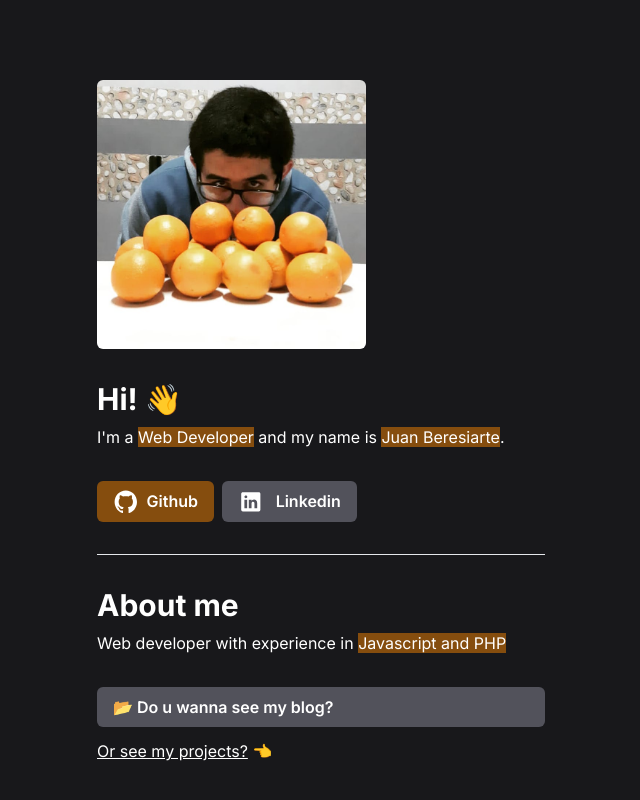
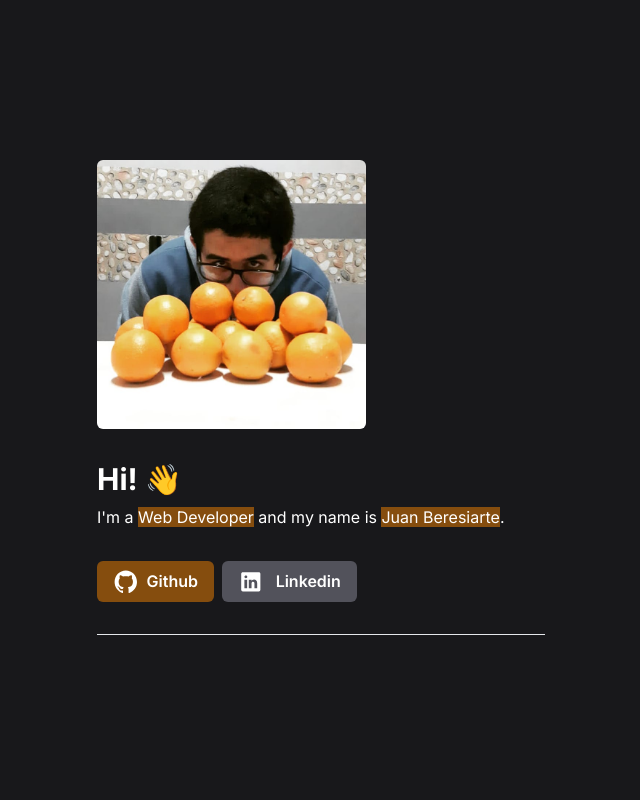
Before and after one commit to beresiartejuan/beresiartejuan, a Next.js app: page / in a window 1280 px wide. Shown: the top 800 px of the page, without its empty margins (319-959 px from the left). Built offline with nearby package versions, Linux system fonts and the light colour scheme.

Commit message:
Update page.tsx

```diff
--- a/src/app/page.tsx
+++ b/src/app/page.tsx
@@ -13,7 +13,7 @@ import GitCard from "@/components/GitCard";
 export default function Home() {
 
   return (
-    <Center className="mt-[10vh] mb-[5vh] flex flex-col gap-8">
+    <Center className="mt-[20vh] mb-[5vh] flex flex-col gap-8">
       <Image
         src={"/profile.jpg"}
         alt="profile picture"
@@ -34,7 +34,7 @@ export default function Home() {
         </SecondaryButton>
       </section>
       <hr />
-      <section className="flex flex-row flex-wrap gap-2">
+      <section className="flex flex-row flex-wrap gap-2 mt-[30vh]">
         <Subtitle>About me</Subtitle>
         <p>Web developer with experience in <span className="bg-yellow-800">Javascript and PHP</span></p>
       </section>
```
